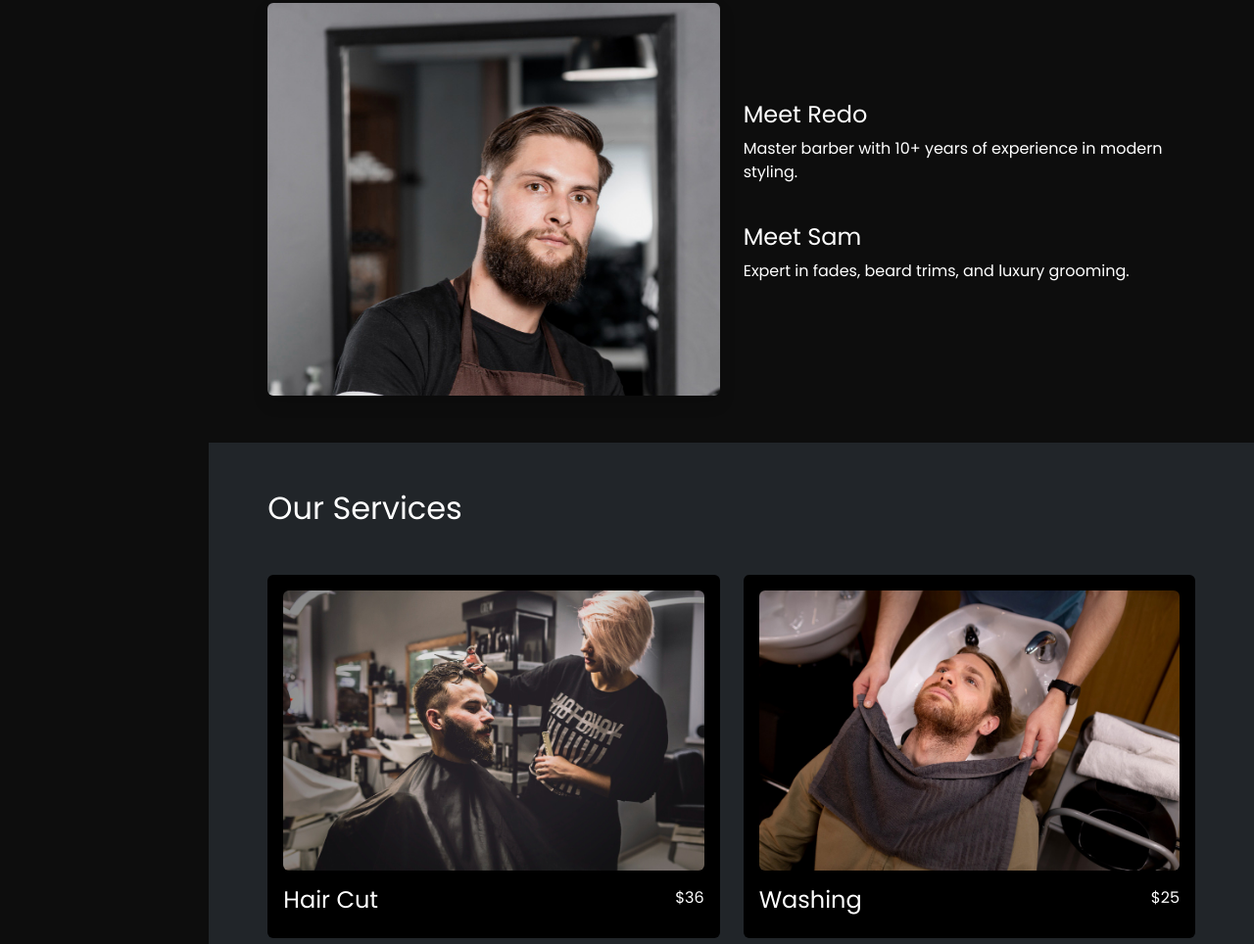
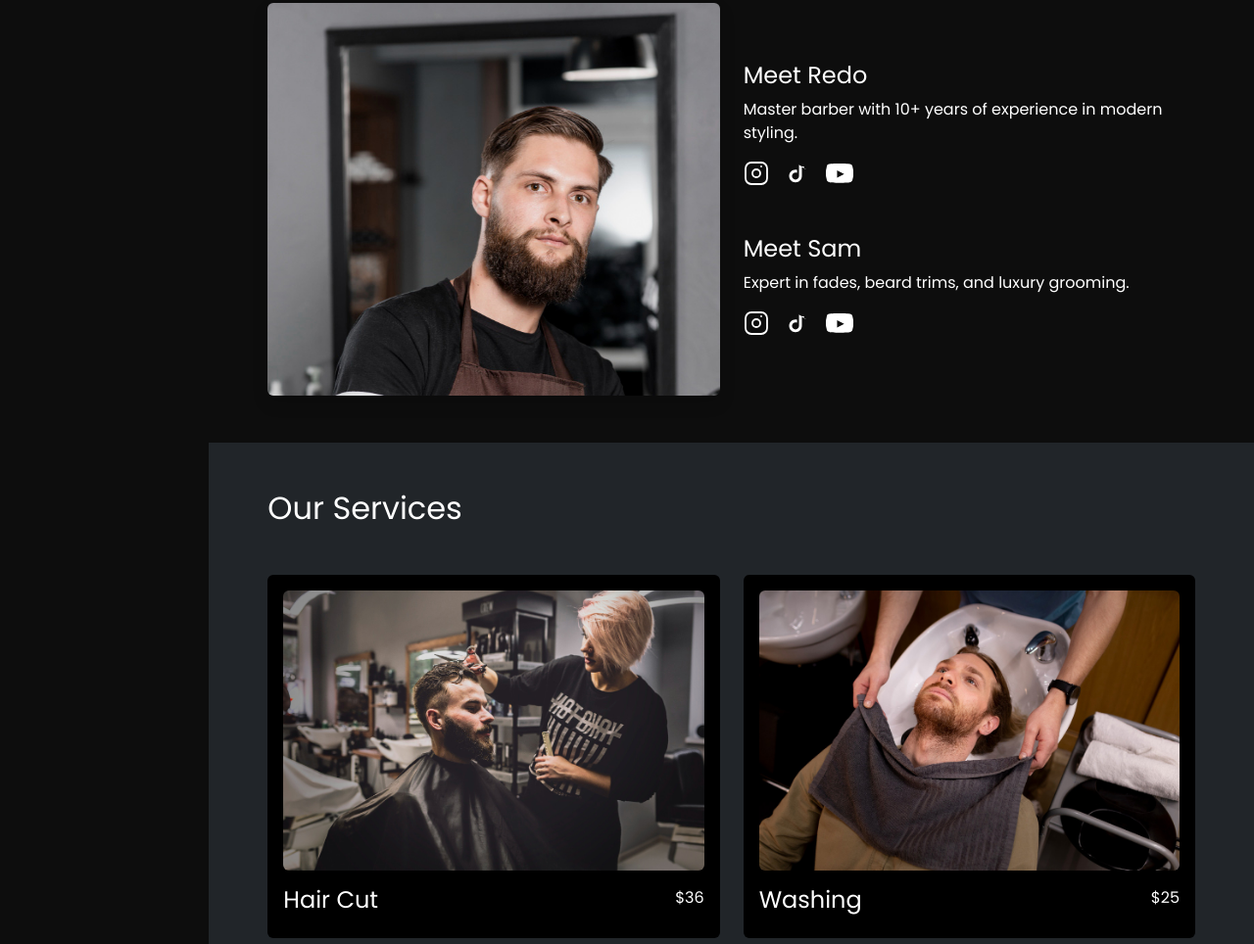
Before and after one commit to AlgoNest/Templates, a plain HTML site: page index.html in a window 1280 px wide. Shown: the part 985-1949 px from the top of the page at 98% size. Drawn offline with Linux system fonts and the light colour scheme.

Commit message:
Update index.html

```diff
--- a/index.html
+++ b/index.html
@@ -96,12 +96,67 @@
             <div class="col-lg-6">
                 <img src="images/barbar/portrait-male-hairdresser-with-scissors.jpg" class="img-fluid rounded shadow" />
             </div>
+
             <div class="col-lg-6 d-flex flex-column justify-content-center">
+
+                <!-- Redo -->
                 <h4 class="mt-3 mt-lg-0">Meet Redo</h4>
                 <p>Master barber with 10+ years of experience in modern styling.</p>
 
+                <div class="d-flex gap-3 mb-4">
+                    <!-- Instagram -->
+                    <a href="#" target="_blank">
+                        <svg width="26" height="26" fill="none" stroke="#fff" stroke-width="1.8" stroke-linecap="round" stroke-linejoin="round">
+                            <rect x="2" y="2" width="22" height="22" rx="6"></rect>
+                            <circle cx="13" cy="13" r="4"></circle>
+                            <line x1="18" y1="6" x2="18.01" y2="6"></line>
+                        </svg>
+                    </a>
+
+                    <!-- TikTok -->
+                    <a href="#" target="_blank">
+                        <svg width="26" height="26" fill="#fff" viewBox="0 0 48 48">
+                            <path d="M41 15.3c-3.3 0-6.3-1.1-8.7-3.1v17c0 6.6-5.4 12-12 12S8.3 35.8 8.3 29.2c0-6.6 5.4-12 12-12 1 0 2 .1 2.9.4v5.5c-.9-.4-1.9-.7-2.9-.7-3.6 0-6.6 3-6.6 6.7s3 6.7 6.6 6.7 6.6-3 6.6-6.7V7.7c2.6 2.3 6 3.6 9.6 3.6v4z"/>
+                        </svg>
+                    </a>
+
+                    <!-- YouTube -->
+                    <a href="#" target="_blank">
+                        <svg width="28" height="28" fill="#fff" viewBox="0 0 24 24">
+                            <path d="M23.5 6.2s-.2-1.6-.8-2.3c-.7-.9-1.5-.9-1.9-1C17.9 2.5 12 2.5 12 2.5h-.1s-5.9 0-8.8.4c-.4.1-1.2.1-1.9 1C.8 4.6.6 6.2.6 6.2S0 8.1 0 10v2c0 1.9.6 3.8.6 3.8s.2 1.6.8 2.3c.7.9 1.7.9 2.1 1C6.1 19.5 12 19.5 12 19.5s5.9 0 8.8-.4c.4-.1 1.2-.1 1.9-1 .6-.7.8-2.3.8-2.3s.6-1.9.6-3.8v-2c0-1.9-.6-3.8-.6-3.8zM9.8 14.9V8.6l6.2 3.2-6.2 3.1z"/>
+                        </svg>
+                    </a>
+                </div>
+
+                <!-- Sam -->
                 <h4 class="mt-4">Meet Sam</h4>
                 <p>Expert in fades, beard trims, and luxury grooming.</p>
+
+                <div class="d-flex gap-3">
+                    <!-- Instagram -->
+                    <a href="#" target="_blank">
+                        <svg width="26" height="26" fill="none" stroke="#fff" stroke-width="1.8" stroke-linecap="round" stroke-linejoin="round">
+                            <rect x="2" y="2" width="22" height="22" rx="6"></rect>
+                            <circle cx="13" cy="13" r="4"></circle>
+                            <line x1="18" y1="6" x2="18.01" y2="6"></line>
+                        </svg>
+                    </a>
+
+                    <!-- TikTok -->
+                    <a href="#" target="_blank">
+                        <svg width="26" height="26" fill="#fff" viewBox="0 0 48 48">
+                            <path d="M41 15.3c-3.3 0-6.3-1.1-8.7-3.1v17c0 6.6-5.4 12-12 12S8.3 35.8 8.3 29.2c0-6.6 5.4-12 12-12 1 0 2 .1 2.9.4v5.5c-.9-.4-1.9-.7-2.9-.7-3.6 0-6.6 3-6.6 6.7s3 6.7 6.6 6.7 6.6-3 6.6-6.7V7.7c2.6 2.3 6 3.6 9.6 3.6v4z"/>
+                        </svg>
+                    </a>
+
+                    <!-- YouTube -->
+                    <a href="#" target="_blank">
+                        <svg width="28" height="28" fill="#fff" viewBox="0 0 24 24">
+                            <path d="M23.5 6.2s-.2-1.6-.8-2.3c-.7-.9-1.5-.9-1.9-1C17.9 2.5 12 2.5 12 2.5h-.1s-5.9 0-8.8.4c-.4.1-1.2.1-1.9 1C.8 4.6.6 6.2.6 6.2S0 8.1 0 10v2c0 1.9.6 3.8.6 3.8s.2 1.6.8 2.3c.7.9 1.7.9 2.1 1C6.1 19.5 12 19.5 12 19.5s5.9 0 8.8-.4c.4-.1 1.2-.1 1.9-1 .6-.7.8-2.3.8-2.3s.6-1.9.6-3.8v-2c0-1.9-.6-3.8-.6-3.8zM9.8 14.9V8.6l6.2 3.2-6.2 3.1z"/>
+                        </svg>
+                    </a>
+                </div>
+
             </div>
         </div>
     </div>
```
Lines whose indentation alone changed are shown as unchanged.
